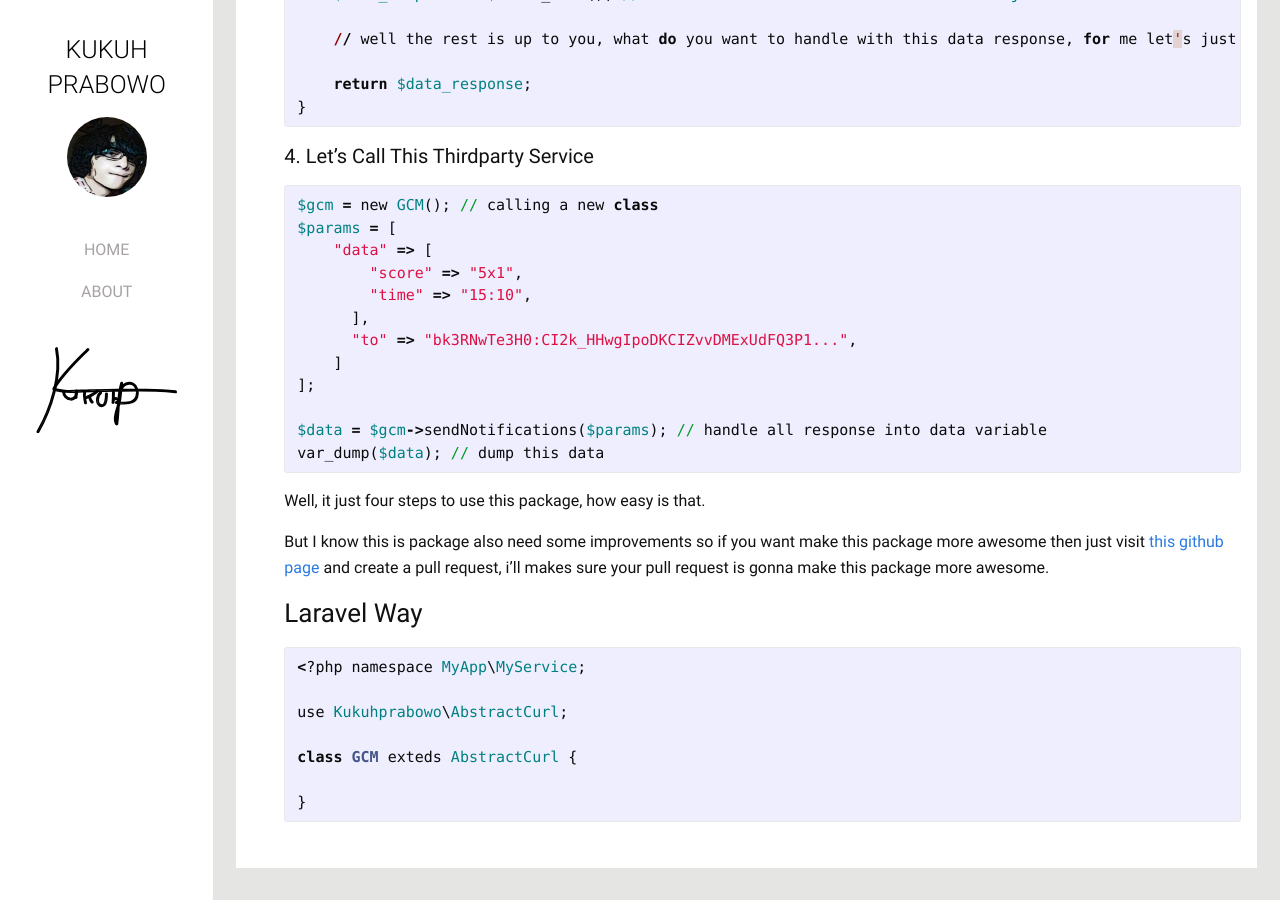
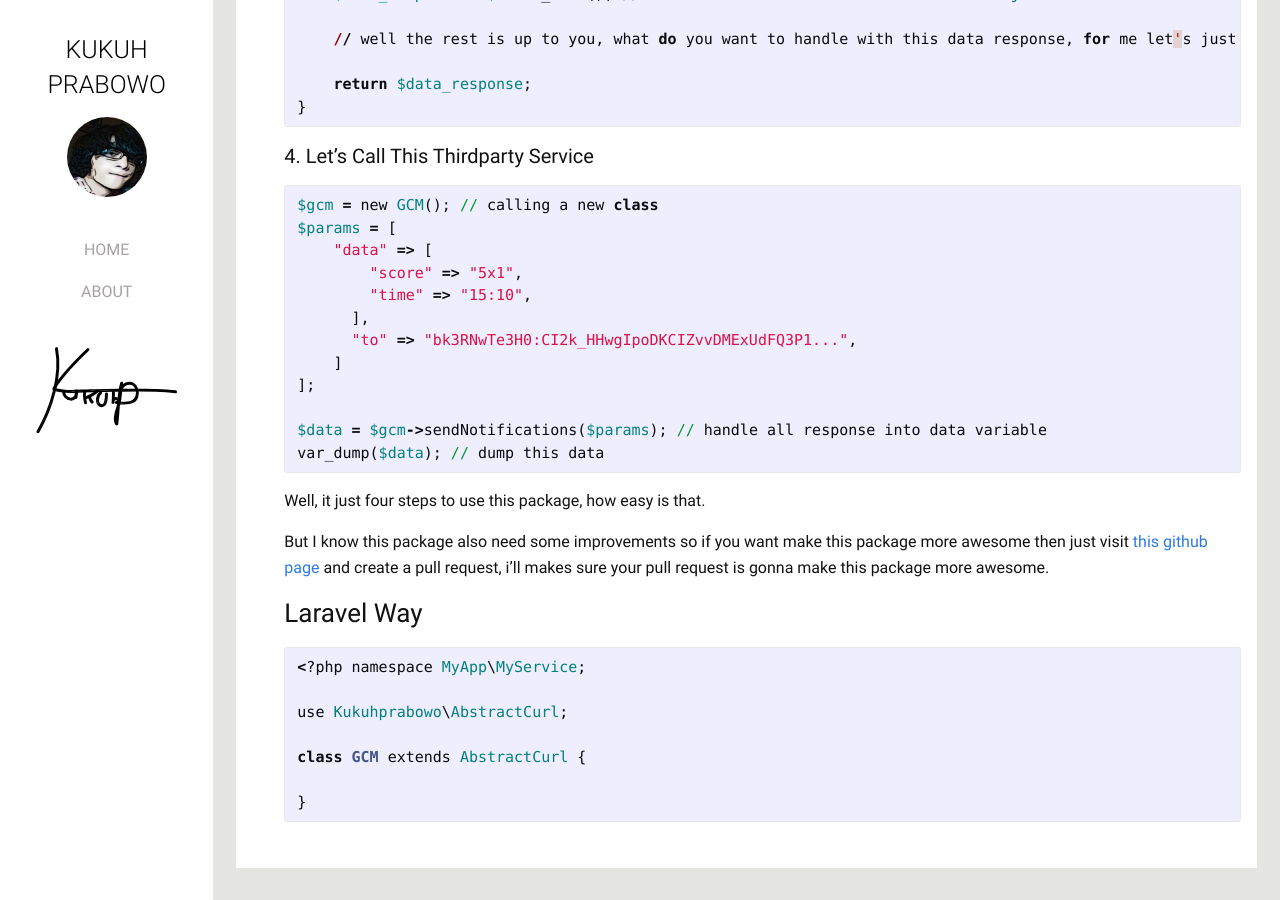
Before and after one commit to kukuhpro/kukuhpro.github.io, a Jekyll site: the page built from _posts/2016-01-09-easy-curl-php.markdown, in a window 1280 px wide and 900 px high, scrolled down 2241 px. Built offline with Jekyll 4.4.1, drawn with Linux system fonts in a browser that asks for light colours.

Commit message:
change typo

```diff
--- a/_posts/2016-01-09-easy-curl-php.markdown
+++ b/_posts/2016-01-09-easy-curl-php.markdown
@@ -117,7 +117,7 @@ var_dump($data); // dump this data
 
 Well, it just four steps to use this package, how easy is that.
 
-But I know this is package also need some improvements so if you want make this package more awesome then just visit [this github page](https://github.com/kukuhpro/curl-abstract) and create a pull request, i'll makes sure your pull request is gonna make this package more awesome.
+But I know this package also need some improvements so if you want make this package more awesome then just visit [this github page](https://github.com/kukuhpro/curl-abstract) and create a pull request, i'll makes sure your pull request is gonna make this package more awesome.
 
 ### Laravel Way
 {% highlight ruby %}
@@ -125,7 +125,7 @@ But I know this is package also need some improvements so if you want make this
 
 use Kukuhprabowo\AbstractCurl;
 
-class GCM exteds AbstractCurl {
+class GCM extends AbstractCurl {
 
 }
 {% endhighlight %}
```
